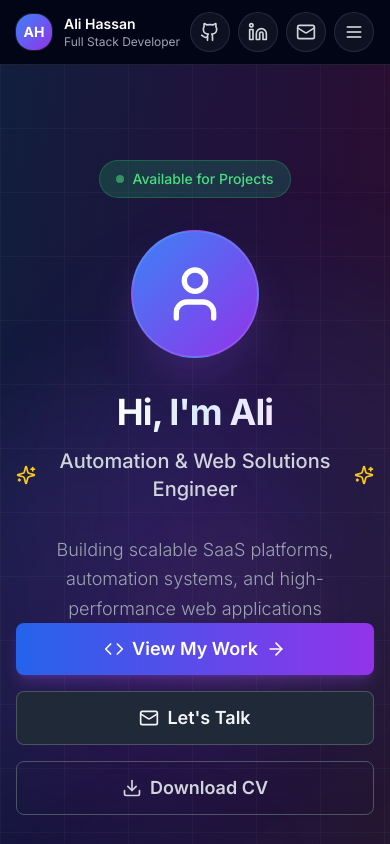
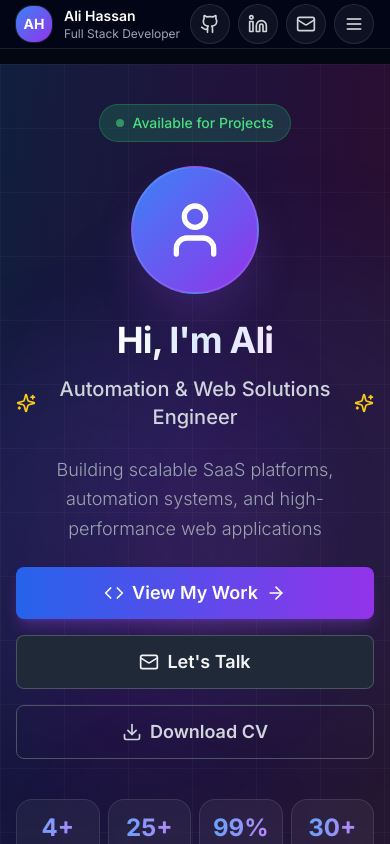
Before and after one commit to alihassan360stu/ali-hassan-portfolio, a Next.js app: page / in a window 390 px wide. Shown: the top 844 px of the page. Built offline with nearby package versions, Linux system fonts and the light colour scheme.

Commit message:
update hero section

```diff
--- a/src/components/Header.tsx
+++ b/src/components/Header.tsx
@@ -42,7 +42,7 @@ const Header = () => {
     const element = document.querySelector(href)
     if (!element) return
 
-    const headerOffset = isMobile ? 84 : 96
+    const headerOffset = isMobile ? 60 : 96
     const elementTop = (element as HTMLElement).getBoundingClientRect().top + window.pageYOffset
     const target = Math.max(0, elementTop - headerOffset)
 
@@ -65,7 +65,7 @@ const Header = () => {
       transition={{ duration: 0.5 }}
     >
       <div className="container-padding">
-        <nav className="flex items-center justify-between h-16 md:h-20">
+        <nav className="flex items-center justify-between h-12 md:h-20">
           {/* Logo */}
           <motion.div
             className="flex items-center gap-3 min-w-0"
--- a/src/sections/Hero.tsx
+++ b/src/sections/Hero.tsx
@@ -30,7 +30,7 @@ const Hero = () => {
   }
 
   return (
-    <section className="min-h-[78vh] md:min-h-screen flex items-start md:items-center justify-center relative overflow-hidden pt-24 sm:pt-28 pb-10 sm:pb-16 md:py-0">
+    <section className="min-h-[54vh] md:min-h-screen flex items-start md:items-center justify-center relative overflow-hidden pt-10 sm:pt-12 pb-8 sm:pb-12 md:py-0">
       {/* Hero Background */}
       <div className="absolute inset-0 overflow-hidden">
         <div className="absolute inset-0 bg-gradient-to-br from-slate-900 via-purple-900/20 to-slate-900">
@@ -107,7 +107,7 @@ const Hero = () => {
         {/* Status Badge */}
         <motion.div variants={itemVariants}>
           <motion.div
-            className="inline-flex items-center gap-2 px-4 py-2 rounded-full bg-gradient-to-r from-green-500/20 to-emerald-500/20 border border-green-500/30 text-green-400 mb-8"
+            className="inline-flex items-center gap-2 px-4 py-2 rounded-full bg-gradient-to-r from-green-500/20 to-emerald-500/20 border border-green-500/30 text-green-400 mb-6 md:mb-8"
             whileHover={{ scale: 1.05 }}
             transition={{ duration: 0.2 }}
           >
@@ -119,7 +119,7 @@ const Hero = () => {
         </motion.div>
 
         {/* Profile Picture */}
-        <motion.div variants={itemVariants} className="flex justify-center mb-8">
+        <motion.div variants={itemVariants} className="flex justify-center mb-6 md:mb-8">
           <motion.div
             className="w-32 h-32 md:w-40 md:h-40 rounded-full bg-gradient-to-br from-blue-500 to-purple-600 p-1 flex items-center justify-center shadow-2xl shadow-purple-500/25 border-2 border-white/10"
             whileHover={{ scale: 1.1, rotate: 5 }}
@@ -130,7 +130,7 @@ const Hero = () => {
         </motion.div>
 
         {/* Main Heading */}
-        <motion.div variants={itemVariants} className="mb-8">
+        <motion.div variants={itemVariants} className="mb-6 md:mb-8">
           <h1 className="text-4xl md:text-5xl lg:text-6xl xl:text-7xl font-bold mb-3">
             <span className="bg-gradient-to-r from-white via-blue-100 to-purple-100 bg-clip-text text-transparent leading-tight">
               Hi, I'm {personalInfo.name.split(' ')[0]}
@@ -148,7 +148,7 @@ const Hero = () => {
 
         {/* Tagline */}
         <motion.p
-          className="text-lg md:text-xl lg:text-2xl text-gray-400 max-w-3xl mx-auto leading-relaxed font-light"
+          className="text-lg md:text-xl lg:text-2xl text-gray-400 max-w-3xl mx-auto leading-relaxed font-light mb-6 sm:mb-8"
           variants={itemVariants}
         >
           {personalInfo.tagline}
@@ -156,7 +156,7 @@ const Hero = () => {
 
         {/* CTA Buttons */}
         <motion.div
-          className="flex flex-col sm:flex-row gap-4 justify-center mb-12"
+          className="flex flex-col sm:flex-row gap-4 justify-center mb-10 md:mb-12"
           variants={itemVariants}
         >
           <Button
```
